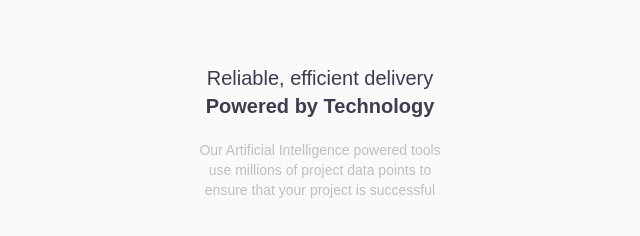
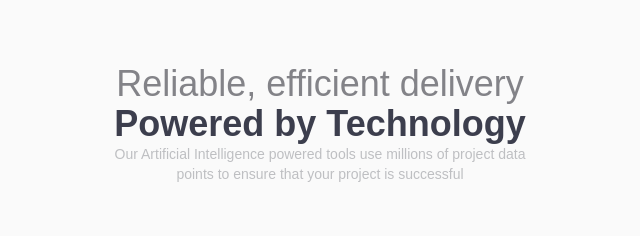
Before and after one commit to mirkobozzetto/four-card-feature-section, a website: page index.html in a window 1280 px wide. Shown: the whole page, without its empty margins (320-960 px from the left). Drawn offline with Linux system fonts and the light colour scheme.

Commit message:
media queries variance setup head

```diff
--- a/index.html
+++ b/index.html
@@ -9,15 +9,31 @@
   <body class="bg-[#FAFAFA] font-poppins">
     <section class="flex flex-col mt-16">
       <!--  -->
-      <h1 class="text-[#27293A]/90 text-center text-xl">
-        <span class="block font-thin">Reliable, efficient delivery</span>
-        <span class="block font-black">Powered by Technology</span>
+      <h1 class="text-center text-xl md:text-4xl">
+        <span class="block font-thin text-[#838388]"
+          >Reliable, efficient delivery</span
+        >
+        <span class="block font-black text-[#27293A]/90"
+          >Powered by Technology</span
+        >
       </h1>
-
-      <p class="mt-5 text-[#BEBFC2] text-center text-sm">
+      <!-- mobile -->
+      <p class="md:hidden mt-5 text-[#BEBFC2] text-center text-sm">
         <span class="block">Our Artificial Intelligence powered tools</span>
         <span class="block">use millions of project data points to</span>
         <span class="block">ensure that your project is successful</span>
+      </p>
+      <!--  deskop -->
+      <p
+        class="md:block hidden smd:mt-5 md:text-sm md:text-center md:text-[#BEBFC2]"
+      >
+        <span class="block"
+          >Our Artificial Intelligence powered tools use millions of project
+          data</span
+        >
+        <span class="block"
+          >points to ensure that your project is successful</span
+        >
       </p>
       <!--  -->
 
--- a/tailwind.config.js
+++ b/tailwind.config.js
@@ -6,6 +6,9 @@ module.exports = {
       fontFamily: {
         poppins: ["Poppins", "sans-serif"],
       },
+      screens: {
+        xs: "320px",
+      },
     },
   },
   plugins: [],
```
Also changed, not shown: src/output.css.
